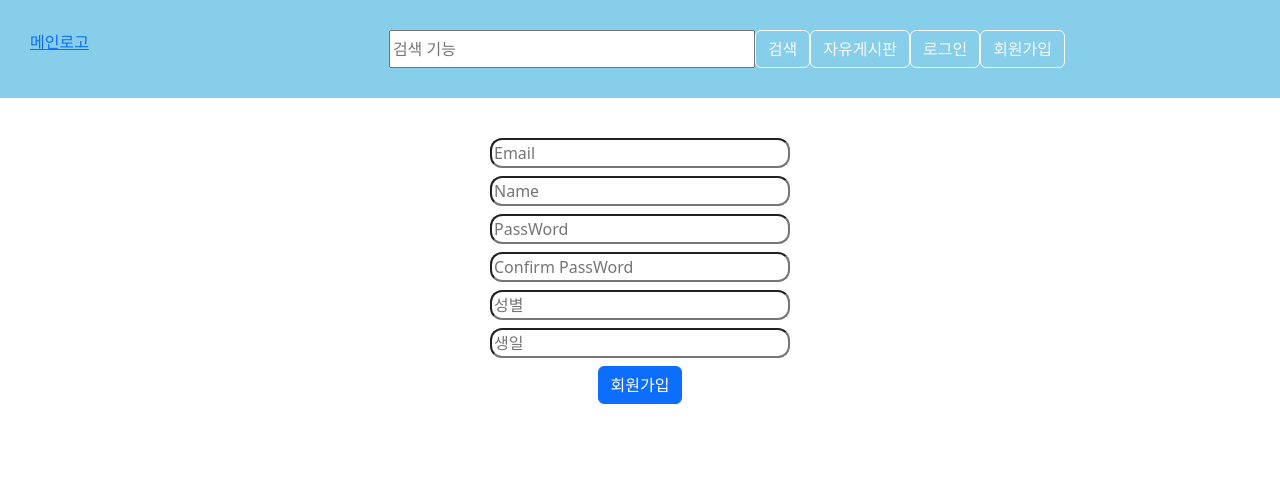
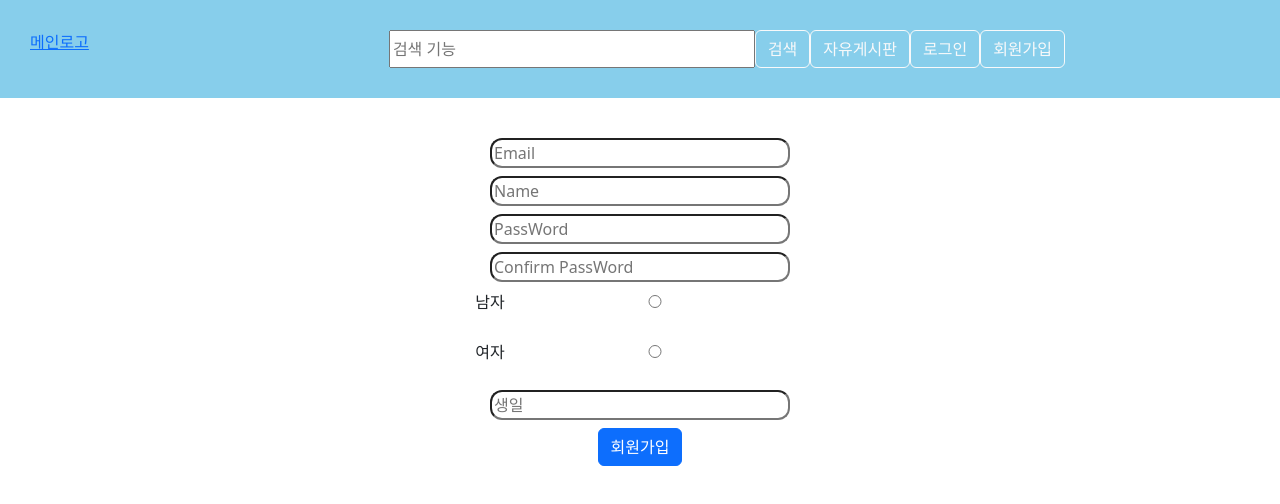
Before and after one commit to romay99/youngkwang_Front, a React (Create React App) app: page /signup in a window 1280 px wide. Shown: the top 504 px of the page. Built offline with nearby package versions, Linux system fonts and the light colour scheme.

Commit message:
Feat : 여러 페이지 추가

```diff
--- a/src/pages/SignUpPage.jsx
+++ b/src/pages/SignUpPage.jsx
@@ -8,7 +8,7 @@ const SignUpPage = () => {
     email: "",
     name: "",
     password: "",
-    sex: "",
+    sex: false,
     birthdate: "",
   });
 
@@ -30,7 +30,16 @@ const SignUpPage = () => {
       <input className={styles.userInput} placeholder="Name" onChange={handleChange} name="name"></input>
       <input className={styles.userInput} placeholder="PassWord" onChange={handleChange} name="password"></input>
       <input className={styles.userInput} placeholder="Confirm PassWord"></input>
-      <input className={styles.userInput} placeholder="성별" onChange={handleChange} name="sex"></input>
+      <label for="">
+        남자
+        <input className={styles.userInput} placeholder="성별" onChange={handleChange} name="sex" type="radio" value="1"></input>
+      </label>
+      <br></br>
+      <label for="">
+        여자
+        <input className={styles.userInput} placeholder="성별" onChange={handleChange} name="sex" type="radio" value="0"></input>
+      </label>
+      <br></br>
       <input className={styles.userInput} placeholder="생일" onChange={handleChange} name="birthdate"></input>
       <Button
         onClick={() => {
```
